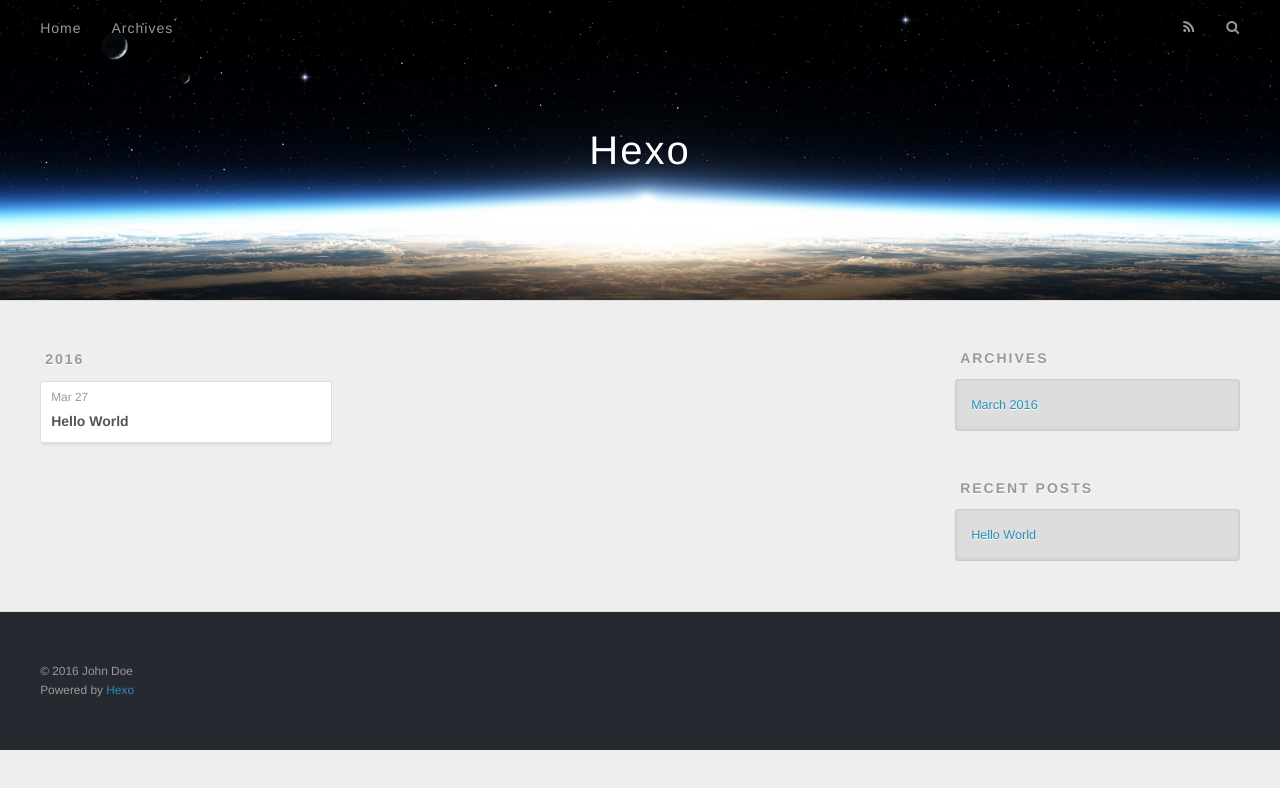
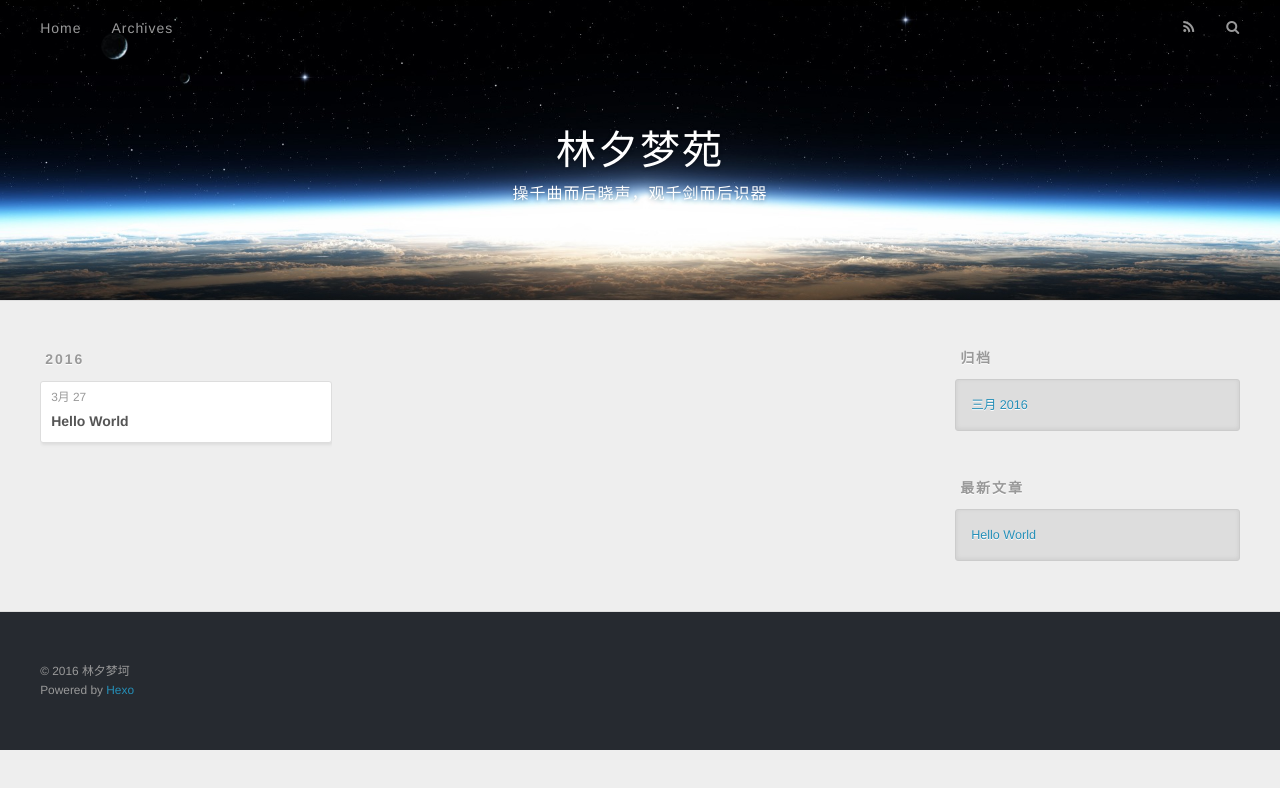
Before and after one commit to gemwulee/gemwulee.github.io, a plain HTML site: page archives/index.html in a window 1280 px wide. Drawn offline with nearby package versions, Linux system fonts and the light colour scheme.

Commit message:
Site updated: 2016-03-27 16:51:40

```diff
--- a/archives/index.html
+++ b/archives/index.html
@@ -3,19 +3,19 @@
 <head>
   <meta charset="utf-8">
 
-  <title>Archives | Hexo</title>
+  <title>归档 | 林夕梦苑</title>
   <meta name="viewport" content="width=device-width, initial-scale=1, maximum-scale=1">
-  <meta name="description">
+  <meta name="description" content="gemwulee">
 <meta property="og:type" content="website">
-<meta property="og:title" content="Hexo">
+<meta property="og:title" content="林夕梦苑">
 <meta property="og:url" content="http://yoursite.com/archives/index.html">
-<meta property="og:site_name" content="Hexo">
-<meta property="og:description">
+<meta property="og:site_name" content="林夕梦苑">
+<meta property="og:description" content="gemwulee">
 <meta name="twitter:card" content="summary">
-<meta name="twitter:title" content="Hexo">
-<meta name="twitter:description">
+<meta name="twitter:title" content="林夕梦苑">
+<meta name="twitter:description" content="gemwulee">
 
-    <link rel="alternate" href="/atom.xml" title="Hexo" type="application/atom+xml">
+    <link rel="alternate" href="/atom.xml" title="林夕梦苑" type="application/atom+xml">
 
 
     <link rel="icon" href="/favicon.png">
@@ -36,8 +36,12 @@
   <div id="header-outer" class="outer">
     <div id="header-title" class="inner">
       <h1 id="logo-wrap">
-        <a href="/" id="logo">Hexo</a>
+        <a href="/" id="logo">林夕梦苑</a>
       </h1>
+
+        <h2 id="subtitle-wrap">
+          <a href="/" id="subtitle">操千曲而后晓声，观千剑而后识器</a>
+        </h2>
 
     </div>
     <div id="header-inner" class="inner">
@@ -53,7 +57,7 @@
 
           <a id="nav-rss-link" class="nav-icon" href="/atom.xml" title="RSS Feed"></a>
 
-        <a id="nav-search-btn" class="nav-icon" title="Search"></a>
+        <a id="nav-search-btn" class="nav-icon" title="搜索"></a>
       </nav>
       <div id="search-form-wrap">
         <form action="//google.com/search" method="get" accept-charset="UTF-8" class="search-form"><input type="search" name="q" results="0" class="search-form-input" placeholder="Search"><button type="submit" class="search-form-submit">&#xF002;</button><input type="hidden" name="sitesearch" value="http://yoursite.com"></form>
@@ -79,7 +83,7 @@
   <div class="archive-article-inner">
     <header class="archive-article-header">
       <a href="/2016/03/27/hello-world/" class="archive-article-date">
-  <time datetime="2016-03-27T07:58:43.866Z" itemprop="datePublished">Mar 27</time>
+  <time datetime="2016-03-27T07:58:43.866Z" itemprop="datePublished">3月 27</time>
 </a>
 
 
@@ -110,9 +114,9 @@
 
 
   <div class="widget-wrap">
-    <h3 class="widget-title">Archives</h3>
+    <h3 class="widget-title">归档</h3>
     <div class="widget">
-      <ul class="archive-list"><li class="archive-list-item"><a class="archive-list-link" href="/archives/2016/03/">March 2016</a></li></ul>
+      <ul class="archive-list"><li class="archive-list-item"><a class="archive-list-link" href="/archives/2016/03/">三月 2016</a></li></ul>
     </div>
   </div>
 
@@ -120,7 +124,7 @@
 
 
   <div class="widget-wrap">
-    <h3 class="widget-title">Recent Posts</h3>
+    <h3 class="widget-title">最新文章</h3>
     <div class="widget">
       <ul>
 
@@ -140,7 +144,7 @@
 
   <div class="outer">
     <div id="footer-info" class="inner">
-      &copy; 2016 John Doe<br>
+      &copy; 2016 林夕梦坷<br>
       Powered by <a href="http://hexo.io/" target="_blank">Hexo</a>
     </div>
   </div>
```
Also changed, not shown: 2016/03/27/hello-world/index.html (+14 -10 lines), archives/2016/03/index.html (+19 -15 lines), archives/2016/index.html (+19 -15 lines), index.html (+19 -15 lines).
